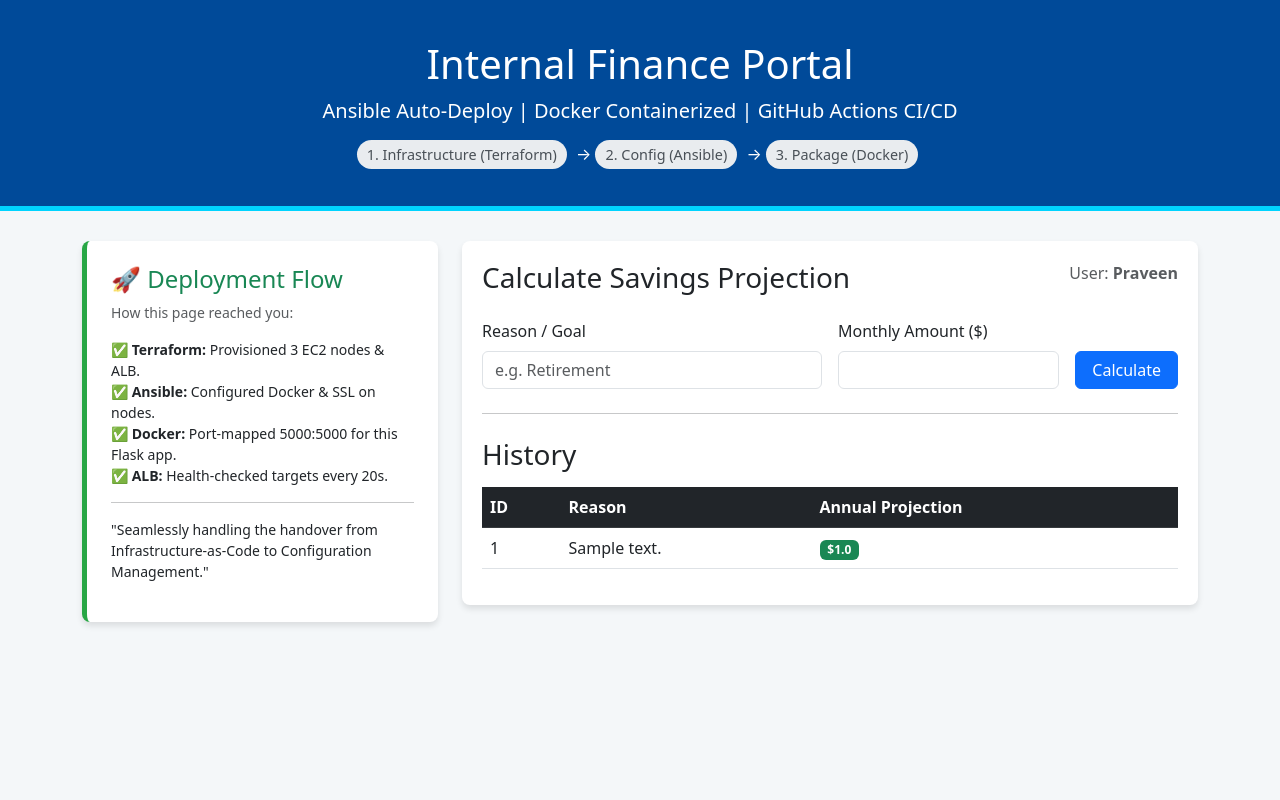
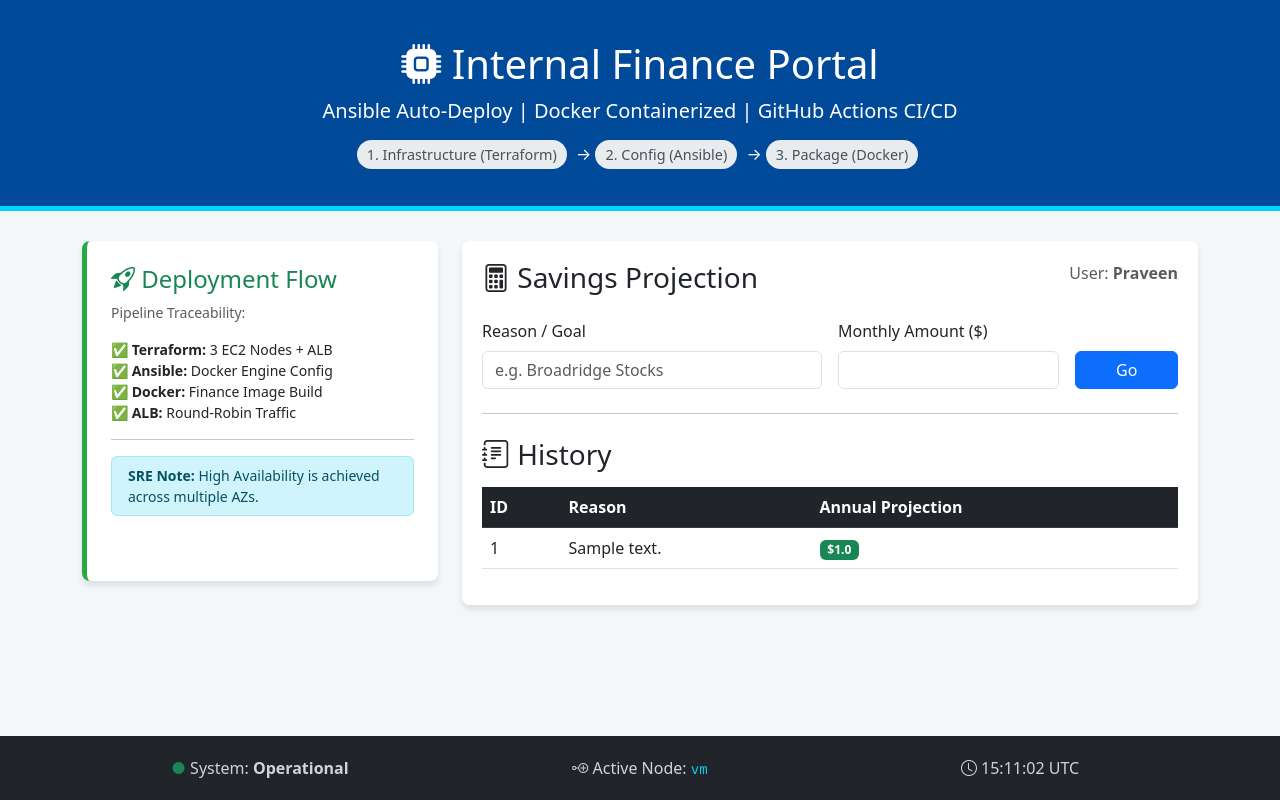
Before and after one commit to praveenkumarilla4git/InternalFinance-DocAnsi-GitHubActions_K8, a Flask app: page / in a window 1280 px wide. Run offline with Flask 3, Linux system fonts and the light colour scheme; tables that the repository leaves empty hold one stand-in row (values such as "Sample post").

Commit message:
UI changes updated

```diff
--- a/app/main.py
+++ b/app/main.py
@@ -2,6 +2,7 @@ from flask import Flask, render_template, request
 import sqlite3
 import core
 import schema  # Runs the DB setup immediately
+import socket  # Import for SRE Node Identification
 
 app = Flask(__name__)
 
@@ -11,31 +12,42 @@ def home():
     current_user = "Praveen"
     reason_text = ""
 
+    # 🕵️ SRE Insight: Identify which specific node is serving this request
+    # In Docker, this returns the Container ID.
+    node_id = socket.gethostname()
+
     if request.method == "POST":
-        monthly_input = float(request.form.get("monthly_amount"))
-        reason_text = request.form.get("reason_goal")
-        estimated_annual = core.calculate_savings(monthly_input)
+        try:
+            monthly_input = float(request.form.get("monthly_amount", 0))
+            reason_text = request.form.get("reason_goal", "")
+            estimated_annual = core.calculate_savings(monthly_input)
 
-        # Save to DB
-        connection = sqlite3.connect("finance.db")
-        cursor = connection.cursor()
-        cursor.execute("INSERT INTO users_data (user_name, estimated_annual, reason_text) VALUES (?, ?, ?)",
-                       (current_user, estimated_annual, reason_text))
-        connection.commit()
-        connection.close()
+            # Save to DB
+            connection = sqlite3.connect("finance.db")
+            cursor = connection.cursor()
+            cursor.execute(
+                "INSERT INTO users_data (user_name, estimated_annual, reason_text) VALUES (?, ?, ?)",
+                (current_user, estimated_annual, reason_text)
+            )
+            connection.commit()
+            connection.close()
+        except Exception as e:
+            print(f"Error during POST: {e}")
 
     # Read History
     connection = sqlite3.connect("finance.db")
     cursor = connection.cursor()
-    cursor.execute("SELECT * FROM users_data")
+    cursor.execute("SELECT * FROM users_data ORDER BY id DESC")
     db_data = cursor.fetchall()
     connection.close()
 
+    # Pass 'server_id' to index.html
     return render_template("index.html",
                            user_name=current_user,
                            money=estimated_annual,
                            reason=reason_text,
-                           history=db_data)
+                           history=db_data,
+                           server_id=node_id)
 
 if __name__ == "__main__":
     # HOST 0.0.0.0 IS REQUIRED FOR DOCKER/CLOUD ACCESS
--- a/app/templates/index.html
+++ b/app/templates/index.html
@@ -5,18 +5,20 @@
     <meta name="viewport" content="width=device-width, initial-scale=1.0">
     <title>SRE Finance Portal</title>
     <link href="https://cdn.jsdelivr.net/npm/bootstrap@5.3.0/dist/css/bootstrap.min.css" rel="stylesheet">
+    <link rel="stylesheet" href="https://cdn.jsdelivr.net/npm/bootstrap-icons@1.10.5/font/bootstrap-icons.css">
     <style>
-        body { background-color: #f4f7f9; }
+        body { background-color: #f4f7f9; min-height: 100vh; display: flex; flex-direction: column; }
         .hero-section { background: #004a99; color: white; padding: 40px 0; margin-bottom: 30px; border-bottom: 5px solid #00d4ff; }
         .devops-card { background: #fff; border-left: 5px solid #28a745; border-radius: 8px; box-shadow: 0 4px 6px rgba(0,0,0,0.1); }
-        .table-container { background: white; padding: 20px; border-radius: 8px; box-shadow: 0 4px 6px rgba(0,0,0,0.1); }
+        .table-container { background: white; padding: 20px; border-radius: 8px; box-shadow: 0 4px 6px rgba(0,0,0,0.1); flex: 1; }
         .badge-step { font-size: 0.9em; background: #e9ecef; color: #495057; padding: 5px 10px; border-radius: 20px; margin-right: 5px; }
+        footer { background: #212529; color: #ced4da; padding: 20px 0; margin-top: auto; }
     </style>
 </head>
 <body>
 
 <div class="hero-section text-center">
-    <h1><i class="bi bi-shield-lock"></i> Internal Finance Portal</h1>
+    <h1><i class="bi bi-cpu-fill"></i> Internal Finance Portal</h1>
     <p class="lead">Ansible Auto-Deploy | Docker Containerized | GitHub Actions CI/CD</p>
     <div class="container mt-3">
         <span class="badge-step">1. Infrastructure (Terraform)</span> →
@@ -25,44 +27,46 @@
     </div>
 </div>
 
-<div class="container">
+<div class="container mb-5">
     <div class="row">
         <div class="col-md-4 mb-4">
-            <div class="devops-card p-4">
-                <h4 class="text-success">🚀 Deployment Flow</h4>
-                <p class="small text-muted">How this page reached you:</p>
+            <div class="devops-card p-4 h-100">
+                <h4 class="text-success"><i class="bi bi-rocket-takeoff"></i> Deployment Flow</h4>
+                <p class="small text-muted">Pipeline Traceability:</p>
                 <ul class="list-unstyled small">
-                    <li>✅ <b>Terraform:</b> Provisioned 3 EC2 nodes & ALB.</li>
-                    <li>✅ <b>Ansible:</b> Configured Docker & SSL on nodes.</li>
-                    <li>✅ <b>Docker:</b> Port-mapped 5000:5000 for this Flask app.</li>
-                    <li>✅ <b>ALB:</b> Health-checked targets every 20s.</li>
+                    <li>✅ <b>Terraform:</b> 3 EC2 Nodes + ALB</li>
+                    <li>✅ <b>Ansible:</b> Docker Engine Config</li>
+                    <li>✅ <b>Docker:</b> Finance Image Build</li>
+                    <li>✅ <b>ALB:</b> Round-Robin Traffic</li>
                 </ul>
                 <hr>
-                <p class="small font-italic">"Seamlessly handling the handover from Infrastructure-as-Code to Configuration Management."</p>
+                <div class="alert alert-info py-2 small">
+                    <strong>SRE Note:</strong> High Availability is achieved across multiple AZs.
+                </div>
             </div>
         </div>
 
         <div class="col-md-8">
             <div class="table-container">
                 <p class="float-end text-muted">User: <strong>{{ user_name }}</strong></p>
-                <h3>Calculate Savings Projection</h3>
+                <h3><i class="bi bi-calculator"></i> Savings Projection</h3>
                 <form method="POST" class="row g-3 mt-2">
                     <div class="col-md-6">
                         <label class="form-label">Reason / Goal</label>
-                        <input type="text" name="reason_goal" class="form-control" placeholder="e.g. Retirement" required>
+                        <input type="text" name="reason_goal" class="form-control" placeholder="e.g. Broadridge Stocks" required>
                     </div>
                     <div class="col-md-4">
                         <label class="form-label">Monthly Amount ($)</label>
                         <input type="number" name="monthly_amount" class="form-control" required>
                     </div>
                     <div class="col-md-2 d-flex align-items-end">
-                        <button type="submit" class="btn btn-primary w-100">Calculate</button>
+                        <button type="submit" class="btn btn-primary w-100">Go</button>
                     </div>
                 </form>
 
                 <hr class="my-4">
 
-                <h3>History</h3>
+                <h3><i class="bi bi-journal-text"></i> History</h3>
                 <table class="table table-hover mt-3">
                     <thead class="table-dark">
                         <tr>
@@ -86,5 +90,30 @@
     </div>
 </div>
 
+<footer>
+    <div class="container text-center">
+        <div class="row">
+            <div class="col-md-4">
+                <span class="text-success">●</span> System: <strong>Operational</strong>
+            </div>
+            <div class="col-md-4">
+                <i class="bi bi-node-plus"></i> Active Node: <code class="text-info">{{ server_id }}</code>
+            </div>
+            <div class="col-md-4">
+                <i class="bi bi-clock"></i> <span id="utc-time"></span>
+            </div>
+        </div>
+    </div>
+</footer>
+
+<script>
+    function updateTime() {
+        const now = new Date();
+        document.getElementById('utc-time').innerHTML = now.toISOString().split('T')[1].split('.')[0] + " UTC";
+    }
+    setInterval(updateTime, 1000);
+    updateTime();
+</script>
+
 </body>
 </html>
```
